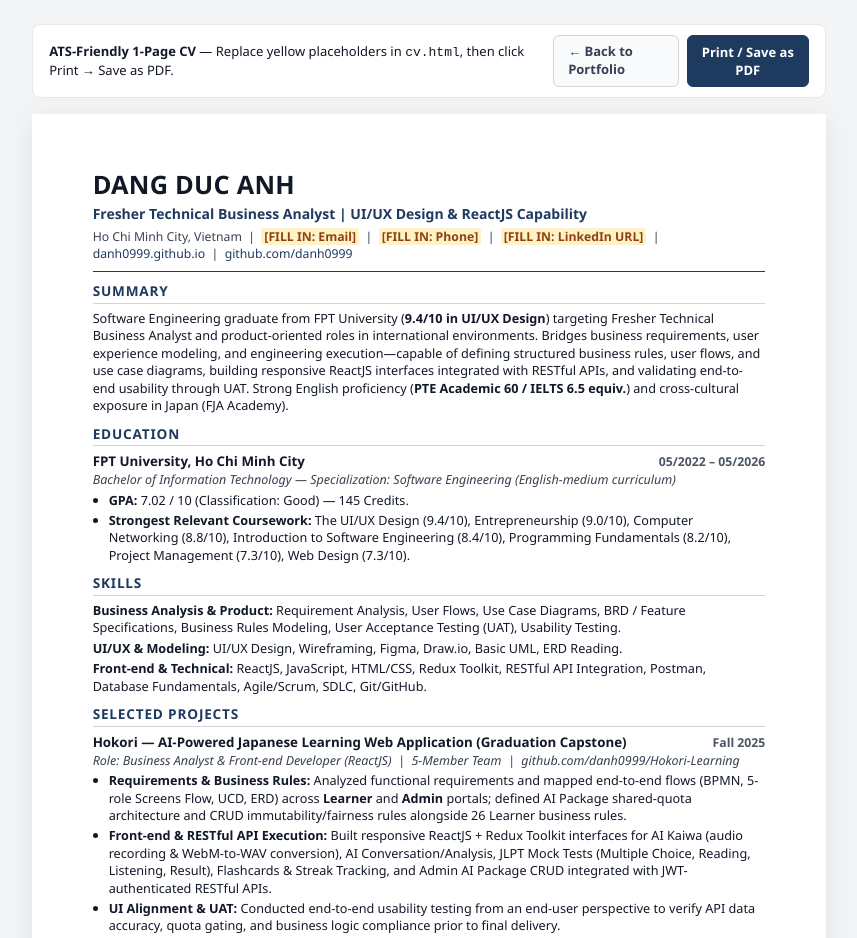
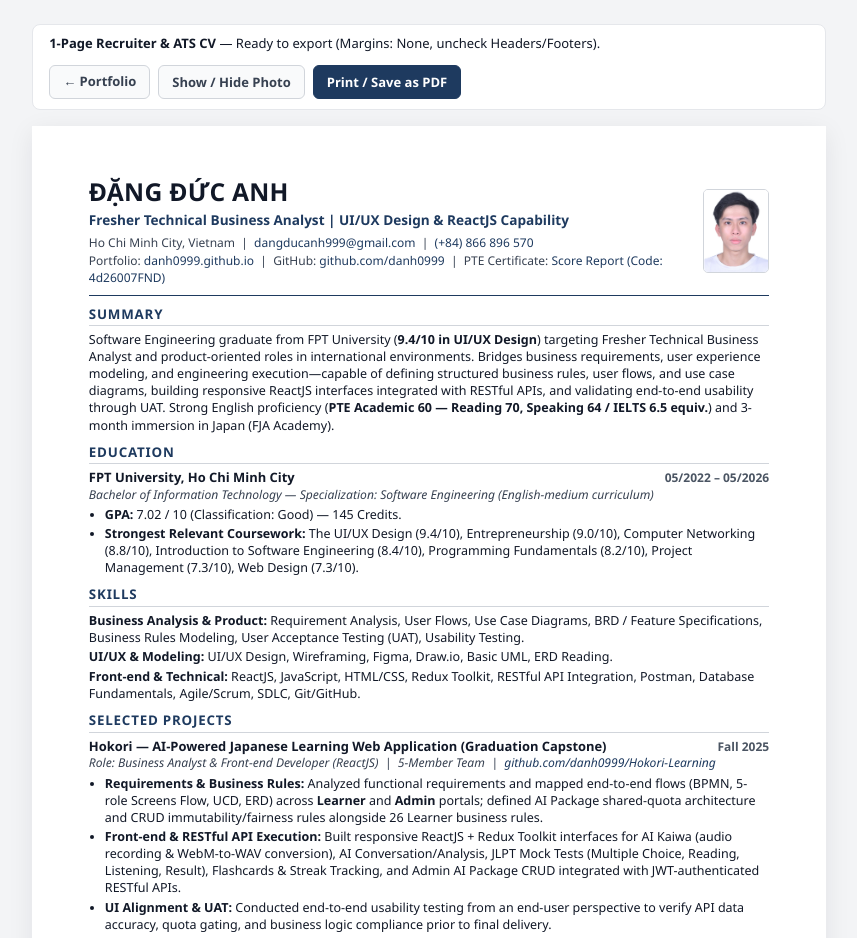
Before and after one commit to danh0999/danh0999.github.io, a plain HTML site: page cv.html in a window 1280 px wide. Shown: the top 938 px of the page, without its empty margins (211-1068 px from the left). Drawn offline with Linux system fonts and the light colour scheme.

Commit message:
feat: add contact info, portrait avatar, and official PTE Score Report (Overall 60 / Reading 70)

```diff
--- a/cv.html
+++ b/cv.html
@@ -21,8 +21,8 @@
       background: #f3f4f6;
       color: #111827;
       font-family: 'Segoe UI', Arial, Helvetica, sans-serif;
-      font-size: 9.5pt;
-      line-height: 1.38;
+      font-size: 9.4pt;
+      line-height: 1.37;
       -webkit-font-smoothing: antialiased;
     }
 
@@ -31,6 +31,7 @@
       max-width: 210mm;
       margin: 0 auto 16px;
       display: flex;
+      flex-wrap: wrap;
       justify-content: space-between;
       align-items: center;
       gap: 12px;
@@ -43,6 +44,7 @@
 
     .toolbar-actions {
       display: flex;
+      flex-wrap: wrap;
       gap: 8px;
     }
 
@@ -51,16 +53,23 @@
       font-family: inherit;
       font-size: 13px;
       font-weight: 600;
-      padding: 7px 14px;
+      padding: 7px 13px;
       border-radius: 6px;
       text-decoration: none;
       cursor: pointer;
     }
 
-    .btn-back {
+    .btn-back,
+    .btn-toggle {
       color: #374151;
       background: #f9fafb;
       border: 1px solid #d1d5db;
+    }
+
+    .btn-toggle:hover,
+    .btn-back:hover {
+      border-color: #1e3a5f;
+      color: #1e3a5f;
     }
 
     .btn-print {
@@ -79,35 +88,59 @@
       min-height: 297mm;
       margin: 0 auto;
       background: #ffffff;
-      padding: 14mm 16mm;
+      padding: 13mm 15mm;
       box-shadow: 0 6px 24px rgba(17, 24, 39, 0.08);
     }
 
     .cv-header {
+      display: flex;
+      justify-content: space-between;
+      align-items: center;
+      gap: 16px;
       border-bottom: 1.5px solid #1e3a5f;
       padding-bottom: 8px;
-      margin-bottom: 10px;
+      margin-bottom: 9px;
+    }
+
+    .cv-header-main {
+      flex: 1;
+      min-width: 0;
+    }
+
+    .cv-avatar {
+      width: 66px;
+      height: 84px;
+      object-fit: cover;
+      object-position: center 18%;
+      border-radius: 5px;
+      border: 1px solid #d1d5db;
+      flex-shrink: 0;
+    }
+
+    body.hide-photo .cv-avatar {
+      display: none;
     }
 
     .cv-name {
       margin: 0;
-      font-size: 19pt;
+      font-size: 18.5pt;
       font-weight: 700;
       letter-spacing: 0.01em;
       color: #111827;
     }
 
     .cv-headline {
-      margin: 2px 0 6px;
-      font-size: 10.5pt;
+      margin: 2px 0 5px;
+      font-size: 10.2pt;
       font-weight: 600;
       color: #1e3a5f;
     }
 
     .cv-contact {
       margin: 0;
-      font-size: 9.2pt;
+      font-size: 9pt;
       color: #374151;
+      line-height: 1.45;
     }
 
     .cv-contact a {
@@ -115,35 +148,31 @@
       text-decoration: none;
     }
 
-    .placeholder {
-      background: #fef3c7;
-      color: #92400e;
-      padding: 0 3px;
-      border-radius: 2px;
-      font-weight: 600;
+    .cv-contact a:hover {
+      text-decoration: underline;
     }
 
     section {
-      margin-bottom: 10px;
+      margin-bottom: 9px;
     }
 
     h2 {
-      font-size: 10.2pt;
+      font-size: 10pt;
       font-weight: 700;
       text-transform: uppercase;
       letter-spacing: 0.06em;
       color: #1e3a5f;
       border-bottom: 1px solid #d1d5db;
       padding-bottom: 2px;
-      margin: 0 0 6px;
+      margin: 0 0 5px;
     }
 
     p {
-      margin: 0 0 5px;
+      margin: 0 0 4px;
     }
 
     .entry {
-      margin-bottom: 8px;
+      margin-bottom: 7px;
     }
 
     .entry:last-child {
@@ -160,21 +189,27 @@
     .entry-title {
       font-weight: 700;
       color: #111827;
-      font-size: 10pt;
+      font-size: 9.7pt;
     }
 
     .entry-date {
-      font-size: 9.2pt;
+      font-size: 9pt;
       color: #4b5563;
       white-space: nowrap;
       font-weight: 600;
     }
 
     .entry-sub {
-      font-size: 9.4pt;
+      font-size: 9.1pt;
       color: #374151;
       font-style: italic;
-      margin-bottom: 3px;
+      margin-bottom: 2.5px;
+    }
+
+    .entry-sub a,
+    .skills-list a {
+      color: #1e3a5f;
+      text-decoration: none;
     }
 
     ul {
@@ -183,7 +218,7 @@
     }
 
     li {
-      margin-bottom: 2.5px;
+      margin-bottom: 2px;
     }
 
     .skills-list {
@@ -193,7 +228,7 @@
     }
 
     .skills-list li {
-      margin-bottom: 3px;
+      margin-bottom: 2.5px;
     }
 
     @media print {
@@ -211,19 +246,15 @@
         max-width: none;
         min-height: auto;
       }
-      .placeholder {
-        background: transparent;
-        color: #111827;
-        padding: 0;
-      }
     }
   </style>
 </head>
 <body>
   <div class="toolbar">
-    <span><strong>ATS-Friendly 1-Page CV</strong> &mdash; Replace yellow placeholders in <code>cv.html</code>, then click Print &rarr; Save as PDF.</span>
+    <span><strong>1-Page Recruiter &amp; ATS CV</strong> &mdash; Ready to export (Margins: None, uncheck Headers/Footers).</span>
     <div class="toolbar-actions">
-      <a href="index.html" class="btn-back">&larr; Back to Portfolio</a>
+      <a href="index.html" class="btn-back">&larr; Portfolio</a>
+      <button type="button" class="btn-toggle" onclick="document.body.classList.toggle('hide-photo')">Show / Hide Photo</button>
       <button type="button" class="btn-print" onclick="window.print()">Print / Save as PDF</button>
     </div>
   </div>
@@ -231,16 +262,19 @@
   <main class="cv-sheet">
     <!-- Header -->
     <header class="cv-header">
-      <h1 class="cv-name">DANG DUC ANH</h1>
-      <p class="cv-headline">Fresher Technical Business Analyst | UI/UX Design &amp; ReactJS Capability</p>
-      <p class="cv-contact">
-        Ho Chi Minh City, Vietnam &nbsp;|&nbsp;
-        <span class="placeholder">[FILL IN: Email]</span> &nbsp;|&nbsp;
-        <span class="placeholder">[FILL IN: Phone]</span> &nbsp;|&nbsp;
-        <span class="placeholder">[FILL IN: LinkedIn URL]</span> &nbsp;|&nbsp;
-        <a href="https://danh0999.github.io">danh0999.github.io</a> &nbsp;|&nbsp;
-        <a href="https://github.com/danh0999">github.com/danh0999</a>
-      </p>
+      <div class="cv-header-main">
+        <h1 class="cv-name">ĐẶNG ĐỨC ANH</h1>
+        <p class="cv-headline">Fresher Technical Business Analyst | UI/UX Design &amp; ReactJS Capability</p>
+        <p class="cv-contact">
+          Ho Chi Minh City, Vietnam &nbsp;|&nbsp;
+          <a href="mailto:dangducanh999@gmail.com">dangducanh999@gmail.com</a> &nbsp;|&nbsp;
+          <a href="tel:+84866896570">(+84) 866 896 570</a><br />
+          Portfolio: <a href="https://danh0999.github.io">danh0999.github.io</a> &nbsp;|&nbsp;
+          GitHub: <a href="https://github.com/danh0999">github.com/danh0999</a> &nbsp;|&nbsp;
+          PTE Certificate: <a href="https://danh0999.github.io/assets/pte-score-report.pdf">Score Report (Code: 4d26007FND)</a>
+        </p>
+      </div>
+      <img src="assets/avatar.jpg" alt="Đặng Đức Anh portrait" class="cv-avatar" />
     </header>
 
     <!-- Professional Summary -->
@@ -252,7 +286,7 @@
         requirements, user experience modeling, and engineering execution&mdash;capable of defining structured
         business rules, user flows, and use case diagrams, building responsive ReactJS interfaces integrated with
         RESTful APIs, and validating end-to-end usability through UAT. Strong English proficiency
-        (<strong>PTE Academic 60 / IELTS 6.5 equiv.</strong>) and cross-cultural exposure in Japan (FJA Academy).
+        (<strong>PTE Academic 60 &mdash; Reading 70, Speaking 64 / IELTS 6.5 equiv.</strong>) and 3-month immersion in Japan (FJA Academy).
       </p>
     </section>
 
@@ -291,7 +325,7 @@
           <span class="entry-title">Hokori &mdash; AI-Powered Japanese Learning Web Application (Graduation Capstone)</span>
           <span class="entry-date">Fall 2025</span>
         </div>
-        <div class="entry-sub">Role: Business Analyst &amp; Front-end Developer (ReactJS) &nbsp;|&nbsp; 5-Member Team &nbsp;|&nbsp; github.com/danh0999/Hokori-Learning</div>
+        <div class="entry-sub">Role: Business Analyst &amp; Front-end Developer (ReactJS) &nbsp;|&nbsp; 5-Member Team &nbsp;|&nbsp; <a href="https://github.com/danh0999/Hokori-Learning">github.com/danh0999/Hokori-Learning</a></div>
         <ul>
           <li><strong>Requirements &amp; Business Rules:</strong> Analyzed functional requirements and mapped end-to-end flows (BPMN, 5-role Screens Flow, UCD, ERD) across <strong>Learner</strong> and <strong>Admin</strong> portals; defined AI Package shared-quota architecture and CRUD immutability/fairness rules alongside 26 Learner business rules.</li>
           <li><strong>Front-end &amp; RESTful API Execution:</strong> Built responsive ReactJS + Redux Toolkit interfaces for AI Kaiwa (audio recording &amp; WebM-to-WAV conversion), AI Conversation/Analysis, JLPT Mock Tests (Multiple Choice, Reading, Listening, Result), Flashcards &amp; Streak Tracking, and Admin AI Package CRUD integrated with JWT-authenticated RESTful APIs.</li>
@@ -316,7 +350,7 @@
           <span class="entry-title">RatioPack Batch Pro &mdash; Etsy Print Ratio Batch Processor (Independent Product)</span>
           <span class="entry-date">2026</span>
         </div>
-        <div class="entry-sub">Role: Solo Product Designer &amp; Builder (ReactJS, TypeScript) &nbsp;|&nbsp; Live: ratiopack-batch-pro.vercel.app</div>
+        <div class="entry-sub">Role: Solo Product Designer &amp; Builder (ReactJS, TypeScript) &nbsp;|&nbsp; Live: <a href="https://ratiopack-batch-pro.vercel.app/">ratiopack-batch-pro.vercel.app</a></div>
         <ul>
           <li><strong>Business Logic &amp; Entitlement Rules:</strong> Shipped a live client-side 300 DPI batch print-ratio utility with Free/Pro licensing (server-signed tokens, activation caps, 7-day re-verification, and automatic refund/chargeback revocation via Gumroad).</li>
           <li><strong>Conversion &amp; Usability Optimization:</strong> Iterated on user drop-off points by preserving free output on paywall close, adding live crop ratio previews, plain-language error handling, and an Etsy Print Size Guide.</li>
@@ -343,8 +377,8 @@
     <section>
       <h2>Certifications &amp; Languages</h2>
       <ul class="skills-list">
-        <li><strong>Certifications:</strong> PTE Academic &mdash; Overall 60 (2026; IELTS 6.5 equivalent); Certificate of Completion in Japanese Language Course &mdash; FPT Japan Academy (2024).</li>
-        <li><strong>Languages:</strong> English (Professional Working Proficiency; PTE 60, English-medium IT curriculum) &nbsp;|&nbsp; Japanese (Intermediate coursework B2.1 at FPT University; JLPT N4 equivalent, studying for N3).</li>
+        <li><strong>PTE Academic &mdash; Overall 60</strong> (Reading 70, Speaking 64, Listening 60, Writing 57; IELTS 6.5 equiv.) &nbsp;|&nbsp; Score Report Code: <strong>4d26007FND</strong> (Valid until 11/2028; verify at <a href="https://mypte.pearsonpte.com">mypte.pearsonpte.com</a> or <a href="https://danh0999.github.io/assets/pte-score-report.pdf">view PDF</a>).</li>
+        <li><strong>Japanese Language Course Certificate</strong> &mdash; FPT Japan Academy (2024) &nbsp;|&nbsp; <strong>Languages:</strong> English (Professional Working Proficiency) &middot; Japanese (Intermediate B2.1 / JLPT N4 equiv., studying for N3).</li>
       </ul>
     </section>
   </main>
--- a/script.js
+++ b/script.js
@@ -43,7 +43,7 @@
   const lightboxClose = document.getElementById('lightbox-close');
 
   if (lightbox && lightboxImg && lightboxCaption) {
-    document.querySelectorAll('.artifact-trigger').forEach((btn) => {
+    document.querySelectorAll('.artifact-trigger, .artifact-trigger-inline').forEach((btn) => {
       btn.addEventListener('click', () => {
         const src = btn.getAttribute('data-lightbox');
         const caption = btn.getAttribute('data-caption') || '';
```
Also changed, not shown: index.html (+39 -21 lines), styles.css (+59 -1 lines), assets/avatar.jpg (added), assets/pte-score-report.png (added), 3 other files.
